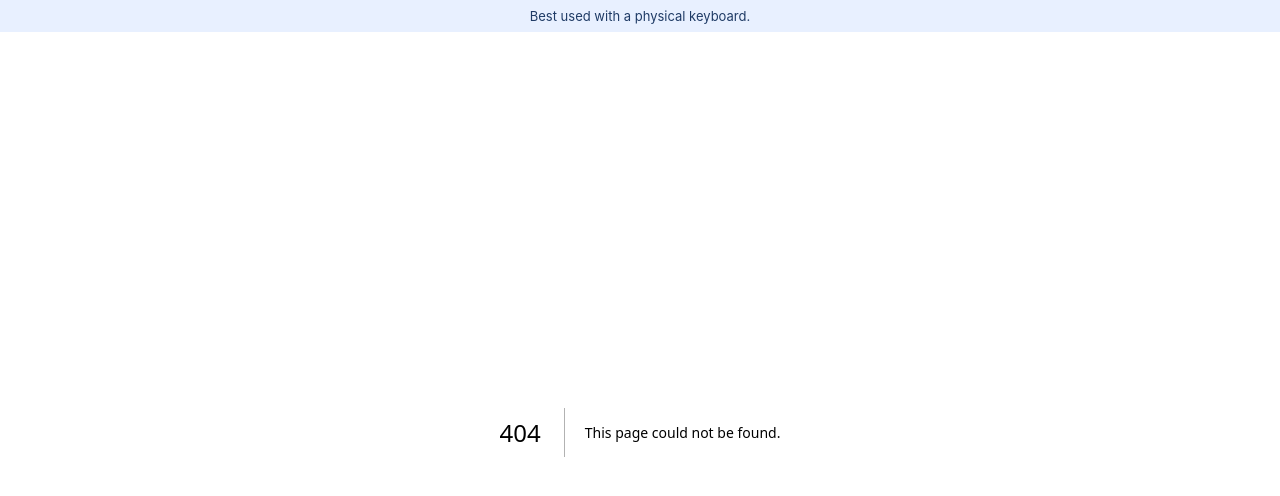
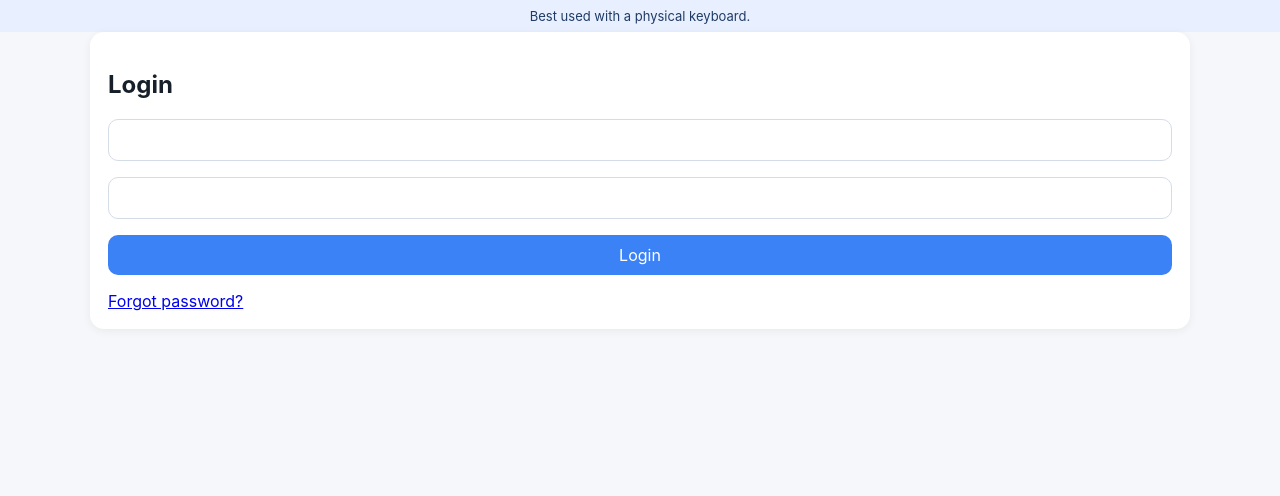
Before and after one commit to kaylaeastman86-cyber/Data-Entry-Typing-Speed-Trainer, a Next.js app: page /login in a window 1280 px wide. Before the commit this address had no page. Shown: the top 496 px of the page. Built offline with nearby package versions, Linux system fonts and the light colour scheme.

Commit message:
Create page.tsx

```diff
--- /dev/null
+++ b/app/login/page.tsx
@@ -0,0 +1,25 @@
+'use client';
+import { useState } from 'react';
+export default function Login(){
+  const [err,setErr]=useState('');
+  async function submit(e:any){
+    e.preventDefault();
+    const body=Object.fromEntries(new FormData(e.currentTarget));
+    const r=await fetch('/api/auth/login',{method:'POST',body:JSON.stringify(body)});
+    const j=await r.json();
+    if(!r.ok) return setErr(j.error);
+    location.href='/dashboard';
+  }
+  return (
+    <main className='page card'>
+      <h2>Login</h2>
+      <form onSubmit={submit} className='grid'>
+        <input name='username' required/>
+        <input name='password' type='password' required/>
+        <button>Login</button>
+        <a href='/forgot-password'>Forgot password?</a>
+        {err&&<p>{err}</p>}
+      </form>
+    </main>
+  );
+}
```
